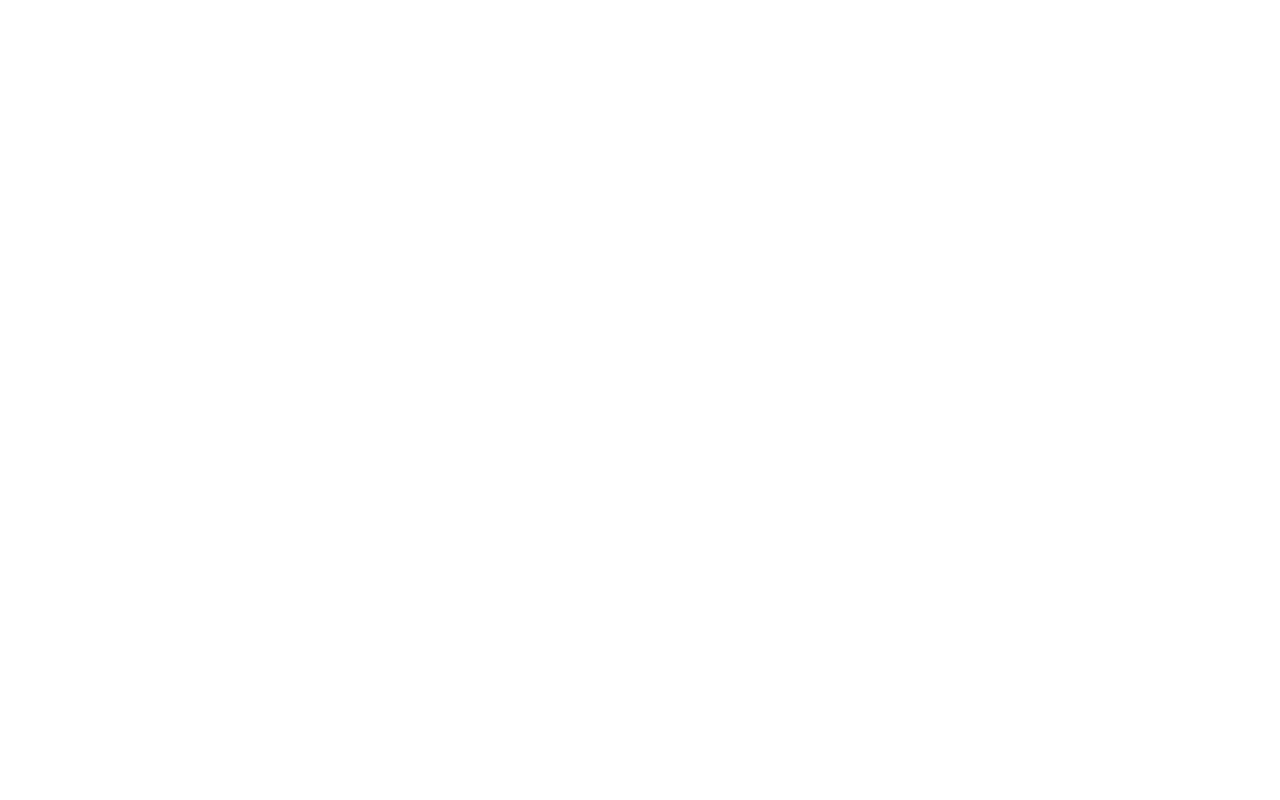
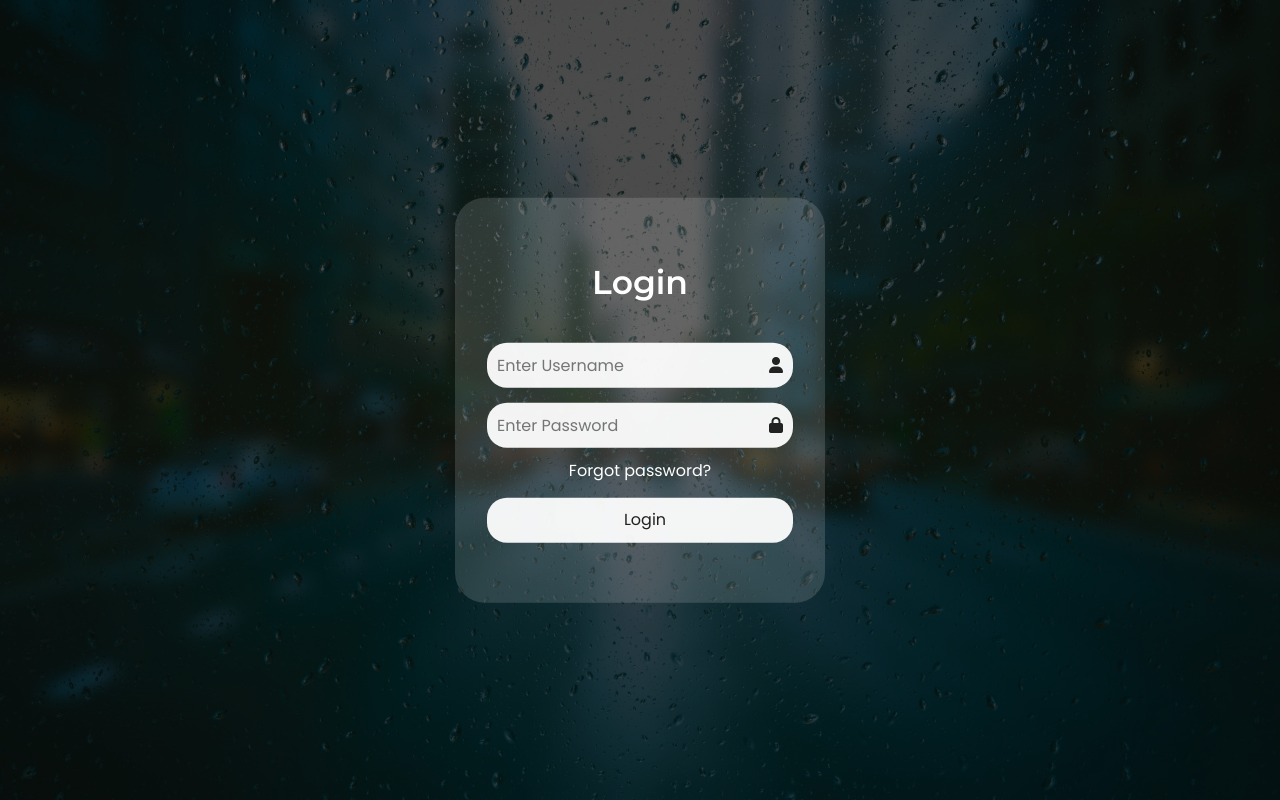
Before and after one commit to mvishnuprasad/rough-todo, a plain HTML site: page OneDrive/Desktop/todolist/index.html in a window 1280 px wide. Drawn offline with nearby package versions, Linux system fonts and the light colour scheme.

Commit message:
login form

```diff
--- a/OneDrive/Desktop/todolist/index.html
+++ b/OneDrive/Desktop/todolist/index.html
@@ -1 +1,53 @@
 <!-- Login page -->
+<!DOCTYPE html>
+<html lang="en">
+
+<head>
+    <title>Login</title>
+
+    <meta charset="utf-8">
+    <meta name="viewport" content="width=device-width, initial-scale=1">
+    <script src="https://kit.fontawesome.com/yourcode.js" crossorigin="anonymous"></script>
+    <script src="https://code.jquery.com/jquery-3.2.1.slim.min.js"
+        integrity="sha384-KJ3o2DKtIkvYIK3UENzmM7KCkRr/rE9/Qpg6aAZGJwFDMVNA/GpGFF93hXpG5KkN"
+        crossorigin="anonymous"></script>
+    <script src="https://ajax.googleapis.com/ajax/libs/jquery/3.5.1/jquery.min.js"></script>
+
+    <link href="https://cdn.jsdelivr.net/npm/bootstrap@5.1.3/dist/css/bootstrap.min.css" rel="stylesheet"
+        integrity="sha384-1BmE4kWBq78iYhFldvKuhfTAU6auU8tT94WrHftjDbrCEXSU1oBoqyl2QvZ6jIW3" crossorigin="anonymous">
+    <link rel="stylesheet" href="https://cdnjs.cloudflare.com/ajax/libs/font-awesome/6.0.0-beta3/css/all.min.css"
+        integrity="sha512-Fo3rlrZj/k7ujTnHg4CGR2D7kSs0v4LLanw2qksYuRlEzO+tcaEPQogQ0KaoGN26/zrn20ImR1DfuLWnOo7aBA=="
+        crossorigin="anonymous" referrerpolicy="no-referrer">
+    <link rel="stylesheet" href="style.css">
+
+
+</head>
+
+<body>
+    <div class="bgimg">
+        <div class="login">
+            <header>Login</header>
+            <form action="#" method="post">
+
+                <div class="field">
+
+                    <input type="text" id="uname" placeholder="Enter Username" name="username" required />
+                    <span class="fa fa-user"></span>
+                </div>
+                <div class="field space ">
+                    <input type="password" id="pwd" placeholder="Enter Password" name="password" required />
+                    <span class= "fa fa-lock"></span>
+                </div>
+                <div class= "forgot">
+                    <a href="#">Forgot password?</a>
+                </div>
+                <div class="field space">
+                    <button id=" ">Login</button>
+                </div>
+            </form>
+        </div>
+    </div>
+
+</body>
+
+</html>
--- a/OneDrive/Desktop/todolist/style.css
+++ b/OneDrive/Desktop/todolist/style.css
@@ -0,0 +1,87 @@
+@import url("https://fonts.googleapis.com/css?family=Montserrat:400,500,600,700|Poppins:400,500&display=swap");
+* {
+  margin: 0;
+  padding: 0;
+  box-sizing: border-box;
+  user-select: none;
+}
+
+.bgimg {
+  background: url("/assets/bg.jpg");
+  height: 100vh;
+  background-size: cover;
+  background-position: center;
+}
+.bgimg:after {
+  position: absolute;
+  content: "";
+  top: 0;
+  left: 0;
+  height: 100%;
+  width: 100%;
+  background: rgba(0, 0, 0, 0.7);
+}
+
+.login {
+  background-color: rgb(221, 221, 221);
+  position: absolute;
+  top: 50%;
+  left: 50%;
+  transform: translate(-50%, -50%);
+  z-index: 999;
+  text-align: center;
+  max-width: 370px;
+  padding: 60px 32px;
+  background: rgba(255, 255, 255, 0.14);
+  box-shadow: -1px 3px 28px 0px rgba (0, 0, 0, 0.75);
+  border-radius: 30px;
+}
+.login header {
+  color: white;
+  font-size: 33px;
+  font-weight: 600;
+  margin: 0 0 35px 0;
+  font-family: "Montserrat", sans-serif;
+}
+
+.field{
+    position: relative;
+    height: 45px;
+    width:100%;
+    display:flex;
+    background: rgba(255,255,255,0.94);
+    border-radius: 20px;
+
+}
+.field span{
+    color: #222;
+    width: 40px;
+    line-height: 45px;
+  }
+  .field input , button{
+    margin-left: 10px;
+    height: 100%;
+    width: 100%;
+    background: transparent;
+    border: none;
+    outline: none;
+    color: #222;
+    font-size: 16px;
+    font-family: 'Poppins',sans-serif;
+  }
+
+  .space {
+    margin-top: 15px;
+
+  }
+
+.forgot {
+    margin-top:10px;
+
+
+}
+.forgot a{
+      font-family: 'Poppins',sans-serif;
+    text-decoration: none;
+    color: white;
+}
```
Also changed, not shown: OneDrive/Desktop/todolist/assets/attributions.html (added, +4 -0 lines), OneDrive/Desktop/todolist/home.html (+1 -0 lines), OneDrive/Desktop/todolist/assets/bg.jpg (added), OneDrive/Desktop/todolist/assets/l.png (added), OneDrive/Desktop/todolist/assets/t.png (added).
